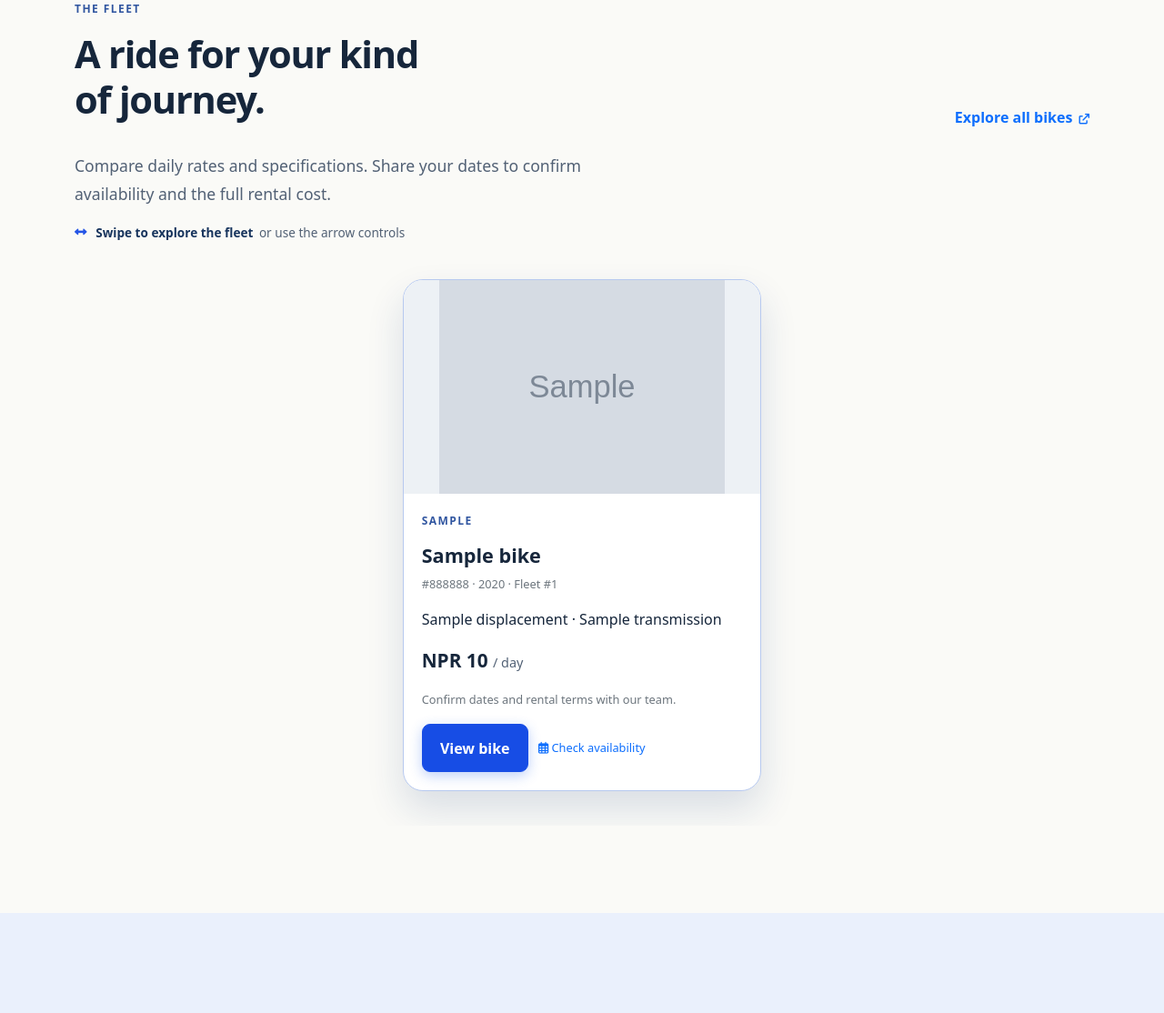
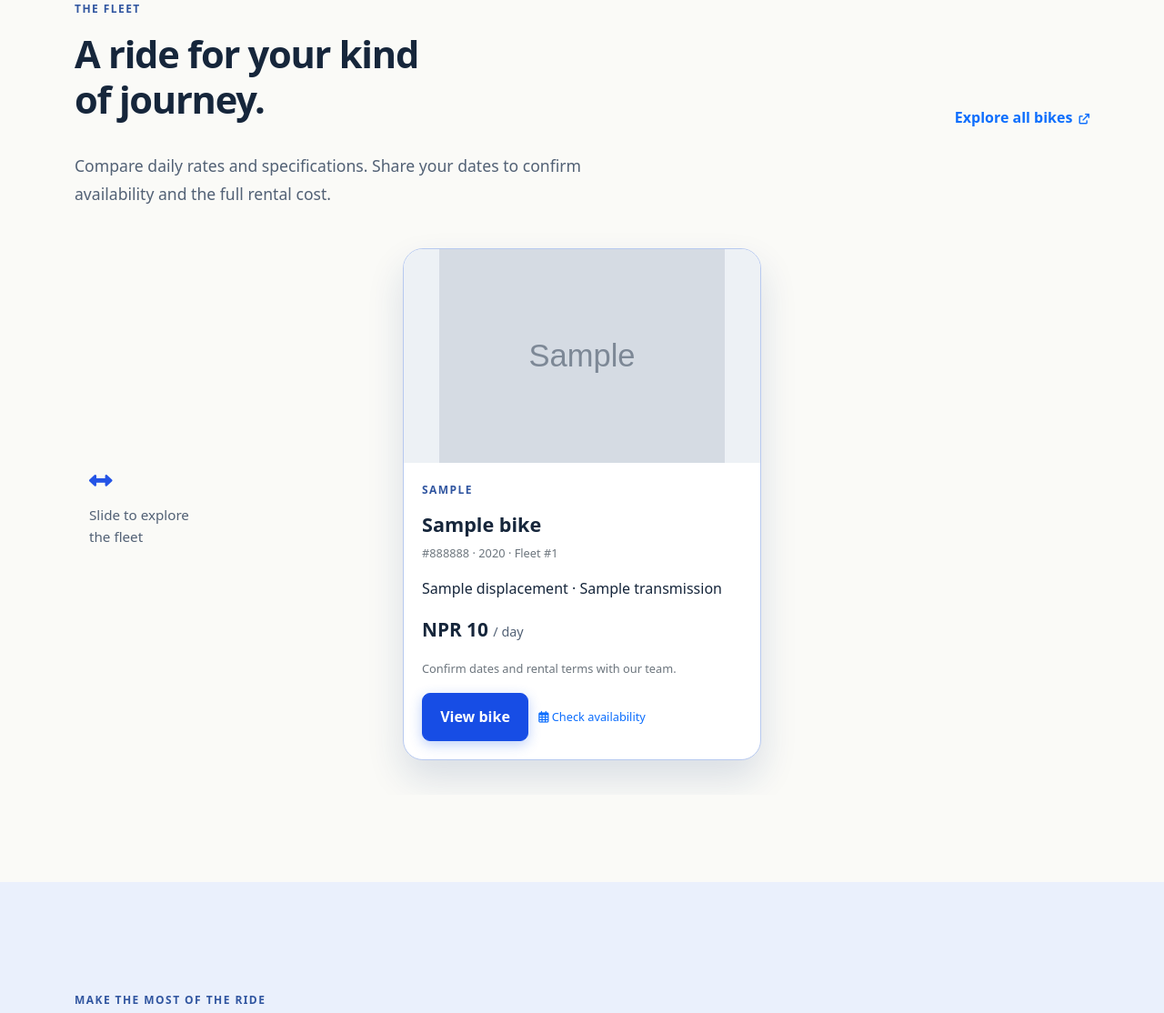
Before and after one commit to sudip-parajuli/bike_rental_service, a Django app: template bike_rental_service/templates/home.html in a window 1280 px wide. Shown: the part 831-1945 px from the top of the page at 91% size. Run offline with Django 5.2, Linux system fonts and the light colour scheme; the template is opened without the code that fills it: most values are stand-ins (such as "Sample title", 1, 10 or a date in 2020); grey boxes marked "Sample" are stand-in pictures.

Commit message:
Place fleet slide hint beside cards and controls below

```diff
--- a/bike_rental_service/static/css/storefront.css
+++ b/bike_rental_service/static/css/storefront.css
@@ -781,16 +781,24 @@ to{
 .nav-icon { margin-right: .4rem; }
 .fleet-track { position: relative; display: flex; gap: 1.2rem; overflow-x: auto; scroll-snap-type: x mandatory; overscroll-behavior-x: contain; padding: 28px 10px 38px; scrollbar-width: none; -ms-overflow-style: none; perspective: 1400px; }
 .fleet-track::-webkit-scrollbar { display: none; }
-.fleet-slide-hint { display: flex; align-items: center; flex-wrap: wrap; gap: .4rem; margin: 0 0 .8rem; color: #17345d; font-size: .85rem; font-weight: 600; }
-.fleet-slide-hint i { margin-right: .2rem; color: #2454e6; }
-.fleet-slide-hint span { color: #526175; font-weight: 400; }
+a, a:visited, a:hover, a:focus, a:active { text-decoration: none !important; }
+.fleet-viewport { position: relative; }
+.fleet-slide-hint { position: absolute; left: 1rem; top: 50%; transform: translateY(-50%); z-index: 1; display: flex; flex-direction: column; gap: .75rem; max-width: calc(32% - 2rem); margin: 0; color: #526175; font-size: .95rem; line-height: 1.6; pointer-events: none; }
+.fleet-slide-hint i { color: #2454e6; font-size: 1.6rem; }
+.fleet-viewport.has-scrolled .fleet-slide-hint { visibility: hidden; }
+@media (max-width: 991px) {
+  .fleet-slide-hint { top: 0; left: 10px; transform: none; flex-direction: row; align-items: center; gap: .6rem; max-width: none; font-size: .8rem; }
+  .fleet-slide-hint br { display: none; }
+  .fleet-slide-hint i { font-size: 1rem; }
+  .fleet-viewport .fleet-track { padding-top: 52px; }
+}
 .fleet-track .rental-card { flex: 0 0 36%; min-width: 310px; scroll-snap-align: center; transform: scale(.96); transition: transform .45s ease, box-shadow .45s ease; }
 .fleet-track .rental-card.is-featured-slide { transform: scale(1); box-shadow: 0 20px 40px #17387624; border-color: #b7c9ef; }
 .fleet-track .rental-card:focus-within { outline: 2px solid #2454e6; outline-offset: 2px; }
 .fleet-track .rental-card-photo img { height: 235px; object-fit: contain; }
 .fleet-track .rental-card-body { padding: 1.25rem; }
 .fleet-track .rental-card-body > p.text-secondary { font-size: .8rem; }
-.fleet-carousel-tools { display: flex; align-items: center; justify-content: space-between; gap: 1rem; }
+.fleet-carousel-tools { display: flex; flex-direction: column; align-items: center; justify-content: center; gap: .65rem; margin-top: .5rem; }
 .fleet-carousel-tools[hidden] { display: none; }
 .fleet-position { margin: 0; font-size: .8rem; color: #526175; }
 .fleet-carousel-tools > div { display: flex; gap: .6rem; }
--- a/bike_rental_service/static/js/storefront.js
+++ b/bike_rental_service/static/js/storefront.js
@@ -37,6 +37,7 @@
     let active = 0;
     let frame;
     function update() {
+      carousel.querySelector('.fleet-viewport').classList.toggle('has-scrolled', track.scrollLeft > 8);
       const bounds = track.getBoundingClientRect();
       const center = bounds.left + bounds.width / 2;
       let closest = Infinity;
--- a/bike_rental_service/templates/base.html
+++ b/bike_rental_service/templates/base.html
@@ -23,7 +23,7 @@
         integrity="sha384-9ndCyUaIbzAi2FUVXJi0CjmCapSmO7SnpJef0486qhLnuZ2cdeRhO02iuK6FUUVM" crossorigin="anonymous">
     <link rel="stylesheet" href="https://cdnjs.cloudflare.com/ajax/libs/aos/2.3.4/aos.css" />
     <link rel="stylesheet" href="https://cdnjs.cloudflare.com/ajax/libs/font-awesome/6.0.0-beta3/css/all.min.css" />
-    <link rel="stylesheet" href="{% static 'css/styles.css' %}?v=3">
+    <link rel="stylesheet" href="{% static 'css/styles.css' %}?v=4">
     <link rel="stylesheet" href="{% static 'css/modern_ui.css' %}?v=3">
     <link rel="stylesheet" href="{% static 'css/storefront.css' %}">
 </head>
--- a/bike_rental_service/templates/home.html
+++ b/bike_rental_service/templates/home.html
@@ -54,7 +54,14 @@
 </div>
 <p class="hero-copy">Compare daily rates and specifications. Share your dates to confirm availability and the full rental cost.</p>
 <div class="fleet-carousel" role="region" aria-roledescription="carousel" aria-label="EasyMoto fleet">
-{% if featured_bikes %}<p class="fleet-slide-hint" id="fleet-slide-hint"><i class="fas fa-arrows-alt-h" aria-hidden="true"></i> Swipe to explore the fleet <span>or use the arrow controls</span></p>{% endif %}
+<div class="fleet-viewport">
+{% if featured_bikes %}<p class="fleet-slide-hint" id="fleet-slide-hint"><i class="fas fa-arrows-alt-h" aria-hidden="true"></i><span>Slide to explore<br>the fleet</span></p>{% endif %}
+<div class="fleet-track" tabindex="0" aria-label="Bike cards: scroll or use the arrow keys"{% if featured_bikes %} aria-describedby="fleet-slide-hint"{% endif %}>{% for bike in featured_bikes %}{% include 'bikes/_rental_card.html' %}{% empty %}<div class="rental-panel">
+<h3>Let's find your ride</h3>
+<p>{% if inventory_unavailable %}Our online fleet is temporarily unavailable.{% else %}Ask us about our current fleet.{% endif %} Contact us for bikes, photos and rates.</p>
+<a class="btn btn-primary" href="https://wa.me/9779851401903">Check available bikes</a>
+</div>{% endfor %}</div>
+</div>
 <div class="fleet-carousel-tools" hidden>
 <p class="fleet-position" aria-live="polite" aria-atomic="true">
 </p>
@@ -69,11 +76,7 @@
 </button>
 </div>
 </div>
-<div class="fleet-track" tabindex="0" aria-label="Bike cards: scroll or use the arrow keys"{% if featured_bikes %} aria-describedby="fleet-slide-hint"{% endif %}>{% for bike in featured_bikes %}{% include 'bikes/_rental_card.html' %}{% empty %}<div class="rental-panel">
-<h3>Let's find your ride</h3>
-<p>{% if inventory_unavailable %}Our online fleet is temporarily unavailable.{% else %}Ask us about our current fleet.{% endif %} Contact us for bikes, photos and rates.</p>
-<a class="btn btn-primary" href="https://wa.me/9779851401903">Check available bikes</a>
-</div>{% endfor %}</div>
+
 </div>
 </section>
 <section class="rental-section journey-section" id="services">
```
Also changed, not shown: docs/STOREFRONT.md (+2 -2 lines).
